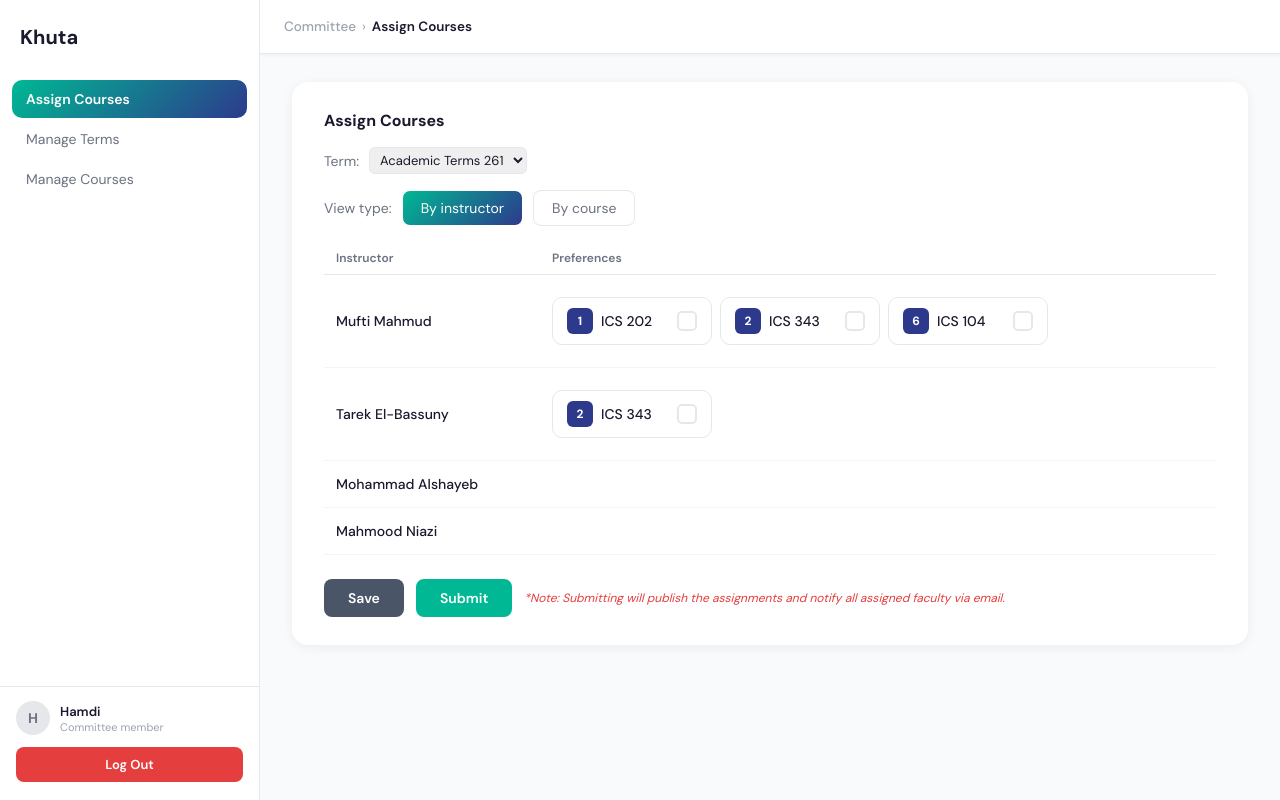
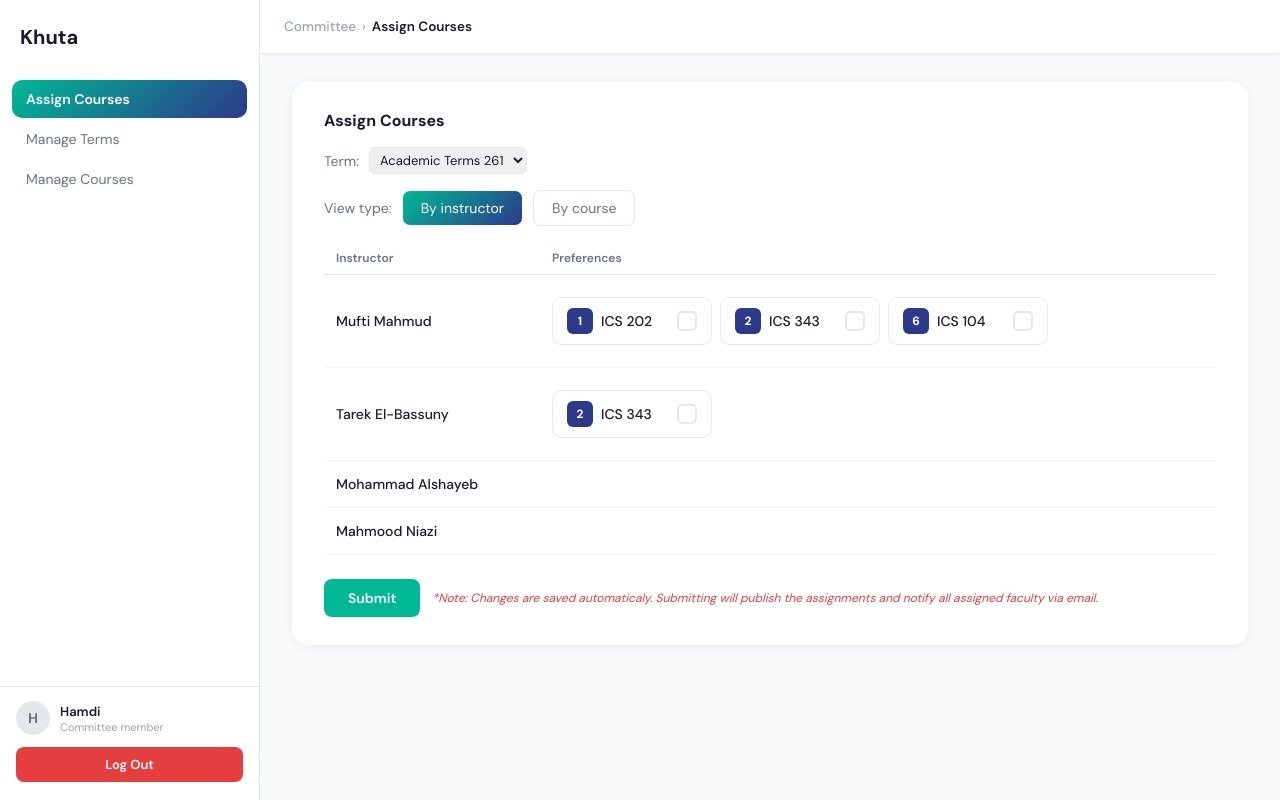
Before and after one commit to KawtharAlomran/SWE363ProjectGroup12, a React (Vite) app in the folder my-react-app/: page /committee/assign-courses in a window 1280 px wide. Built offline with nearby package versions, Linux system fonts and the light colour scheme.

Commit message:
Modify the save

```diff
--- a/my-react-app/src/Committee/Pages/AssignCourses.jsx
+++ b/my-react-app/src/Committee/Pages/AssignCourses.jsx
@@ -100,9 +100,8 @@ export default function AssignCourses() {
         )}
 
         <div className="an-actions" style={{ marginTop: 24 }}>
-          <button className="an-btn-save">Save</button>
           <button className="an-btn-submit" onClick={() => setShowConfirm(true)}>Submit</button>
-          <span className="an-note">*Note: Submitting will publish the assignments and notify all assigned faculty via email.</span>
+          <span className="an-note">*Note: Changes are saved automaticaly. Submitting will publish the assignments and notify all assigned faculty via email.</span>
         </div>
 
       </div>
```
